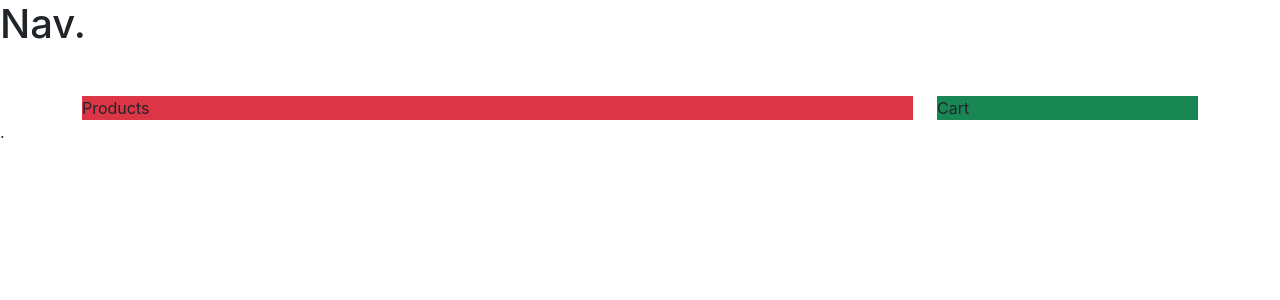
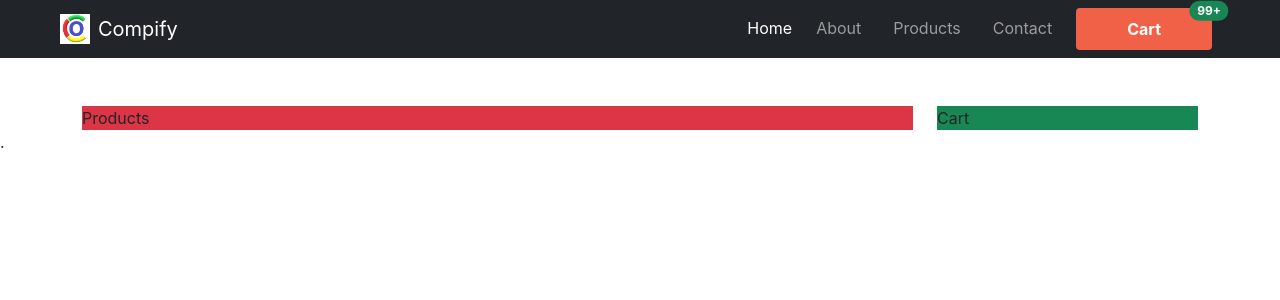
Before and after one commit to mdmominur/redux-team-project, a React (Create React App) app: page / in a window 1280 px wide. Shown: the top 300 px of the page. Built offline with nearby package versions, Linux system fonts and the light colour scheme.

Commit message:
navigation bar updated

```diff
--- /dev/null
+++ b/src/Pages/Shared/Nav/Nav.css
@@ -0,0 +1,10 @@
+.btn-regular{
+    background-color: rgb(241, 97, 72);
+    color:white;
+    border: 3px solid  rgb(241, 97, 72);
+}
+.btn-regular:hover{
+    background-color: rgb(248, 246, 246);
+
+    color:black
+}
--- a/src/Pages/Shared/Nav/Nav.js
+++ b/src/Pages/Shared/Nav/Nav.js
@@ -1,9 +1,44 @@
 import React from 'react';
-
+import './Nav.css'
+import logo from './logo.png';
 const Nav = () => {
     return (
         <div>
-            <h1>Nav.</h1>
+            <nav className="navbar navbar-expand-lg navbar-dark bg-dark px-5 py-2">
+                <div className="container-fluid">
+                    <img src={logo} alt="" height="30px" width="30px" />
+                    <a className="navbar-brand ms-2" href="/home">Compify</a>
+                    <button className="navbar-toggler" type="button" data-bs-toggle="collapse" data-bs-target="#navbarTogglerDemo02" aria-controls="navbarTogglerDemo02" aria-expanded="false" aria-label="Toggle navigation">
+                        <span className="navbar-toggler-icon"></span>
+                    </button>
+                    <div className="collapse navbar-collapse" id="navbarTogglerDemo02">
+                        <ul className="navbar-nav ms-auto mb-2 mb-lg-0">
+                            <li className="nav-item">
+                                <a className="nav-link active" aria-current="page" href="/home">Home</a>
+                            </li>
+                            <li className="nav-item mx-2">
+                                <a className="nav-link" href="#">About</a>
+                            </li>
+                            <li className="nav-item mx-2">
+                                <a className="nav-link" href="#">Products</a>
+                            </li>
+                            <li className="nav-item mx-2">
+                                <a className="nav-link" href="#">Contact</a>
+                            </li>
+                            <li>
+                                <button type="button" className=" btn btn-regular position-relative mx-2 px-5  fw-bold">
+                                   Cart
+                                    <span className="position-absolute top-0 start-100 translate-middle badge rounded-pill bg-success">
+                                        99+
+                                        <span className="visually-hidden">total Products</span>
+                                    </span>
+                                </button>
+                            </li>
+                        </ul>
+
+                    </div>
+                </div>
+            </nav>
         </div>
     );
 };
```
Also changed, not shown: src/Pages/Shared/Nav/logo.png (added), 1 other file (tests, documents, lock files or other folders).
